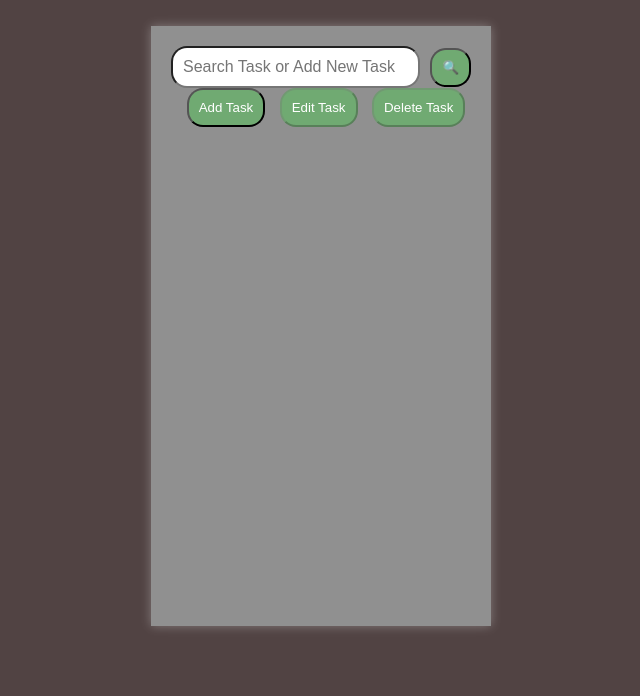
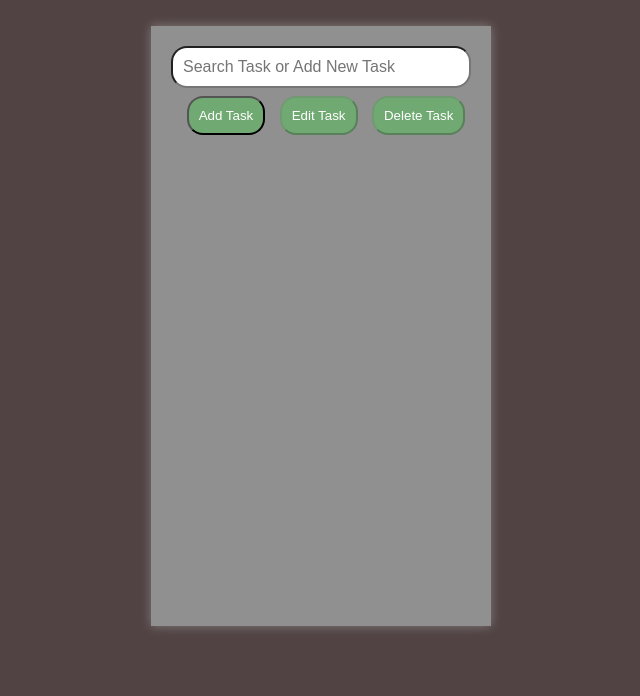
Before and after one commit to SlindoKAM/ToDo_List, a plain HTML site: page index.html in a window 1280 px wide. Shown: the part 104-800 px from the top of the page, without its empty margins (319-959 px from the left). Drawn offline with Linux system fonts and the light colour scheme.

Commit message:
Changed few element displays

```diff
--- a/index.html
+++ b/index.html
@@ -23,7 +23,7 @@
         <div class="container">
             <!-- search input and it btn next to it -->
             <input type="text" id="taskToDo" placeholder="Search Task or Add New Task">
-            <button id="searchBtn">🔍</button>
+            <!-- <button id="searchBtn">🔍</button> -->
         </div>
 
             <!-- the add btn -->
--- a/main.js
+++ b/main.js
@@ -5,7 +5,7 @@
 
 //Constant variables of buttons (DOM ELEMENTS)
 const addBtn = document.getElementById('addBtn');
-const searchBtn = document.getElementById('searchBtn');
+// const searchBtn = document.getElementById('searchBtn');
 const editBtn = document.getElementById('editBtn');
 const delBtn = document.getElementById('delBtn');
 
--- a/style.css
+++ b/style.css
@@ -32,10 +32,11 @@ section.first-cta{
     }
 
     input{
-        width: 80%;
+        width: 100%;
         padding: 10px;
         font-size: 16px;
         border-radius: 16px;
+        margin-bottom: 8px;
     }
 
     button{
```
